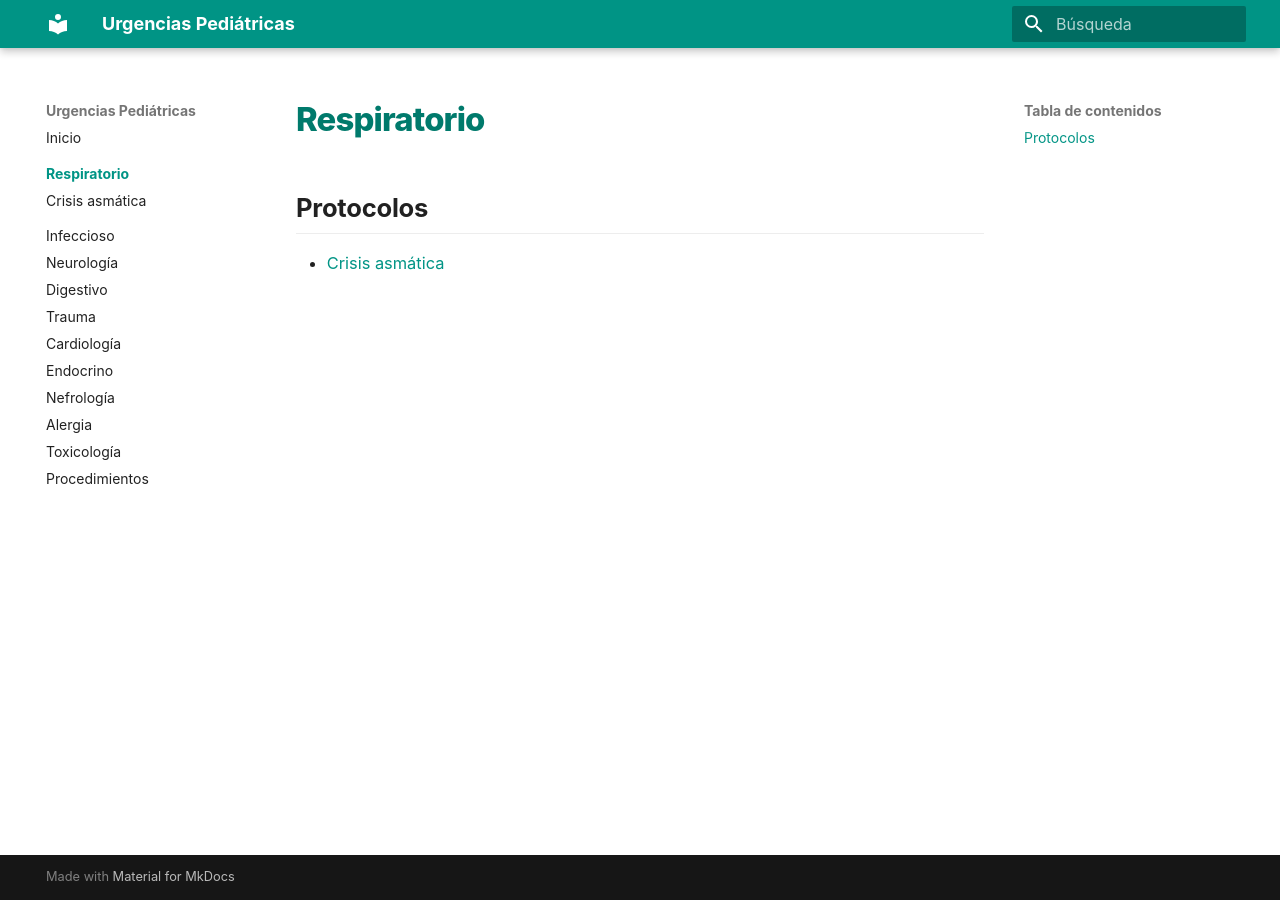
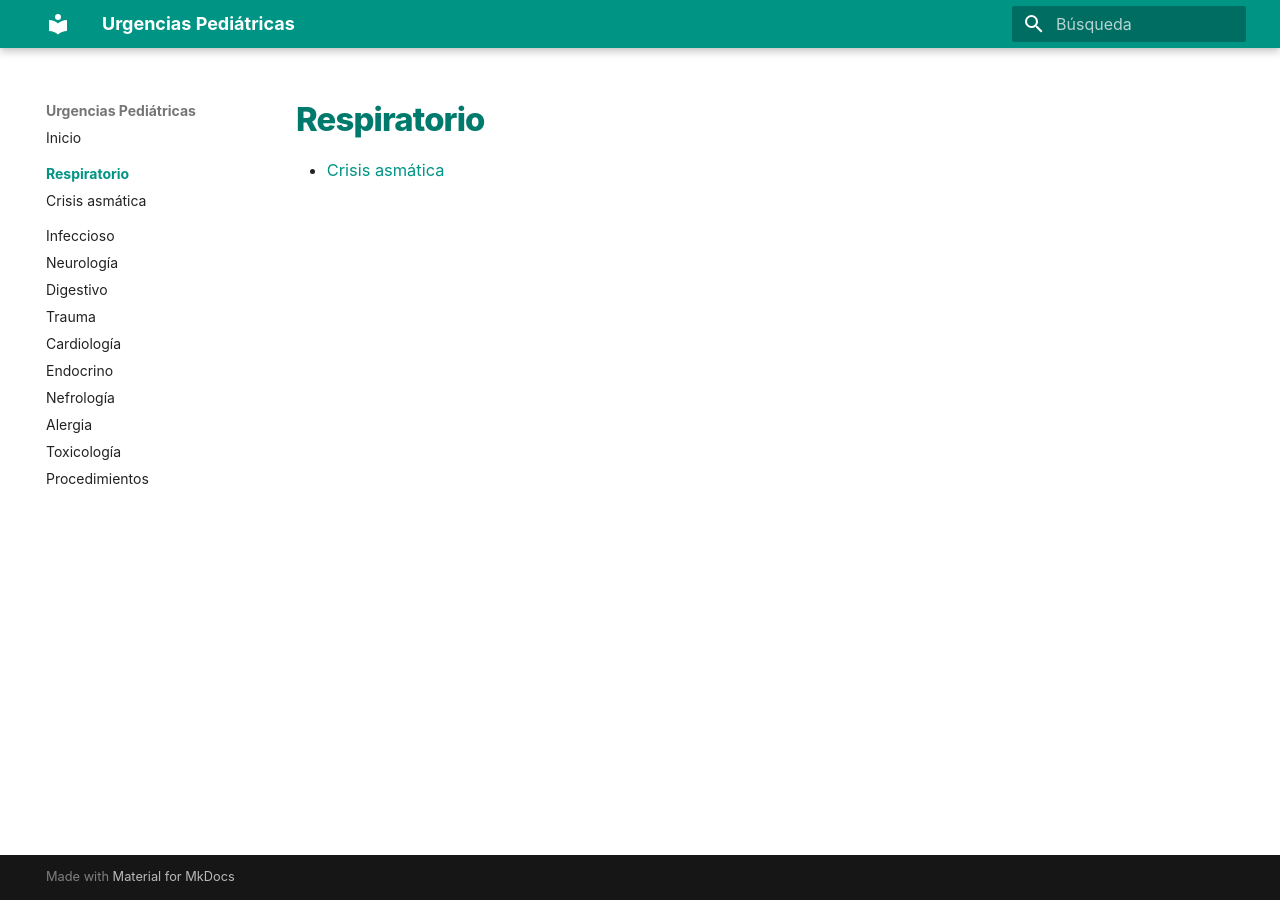
Before and after one commit to gonzaloares/urgencias-pediatricas, an MkDocs documentation site: the page built from docs/respiratorio/index.md, in a window 1280 px wide. Built offline with MkDocs 1.6.1 and Material for MkDocs 9.7.7, drawn with Linux system fonts in a browser that asks for light colours.

Commit message:
Simplifica el índice de Respiratorio

```diff
--- a/docs/respiratorio/index.md
+++ b/docs/respiratorio/index.md
@@ -1,5 +1,7 @@
 # Respiratorio
 
-## Protocolos
+<div class="protocol-index" markdown="1">
 
 - [Crisis asmática](crisis-asmatica.md)
+
+</div>
```
